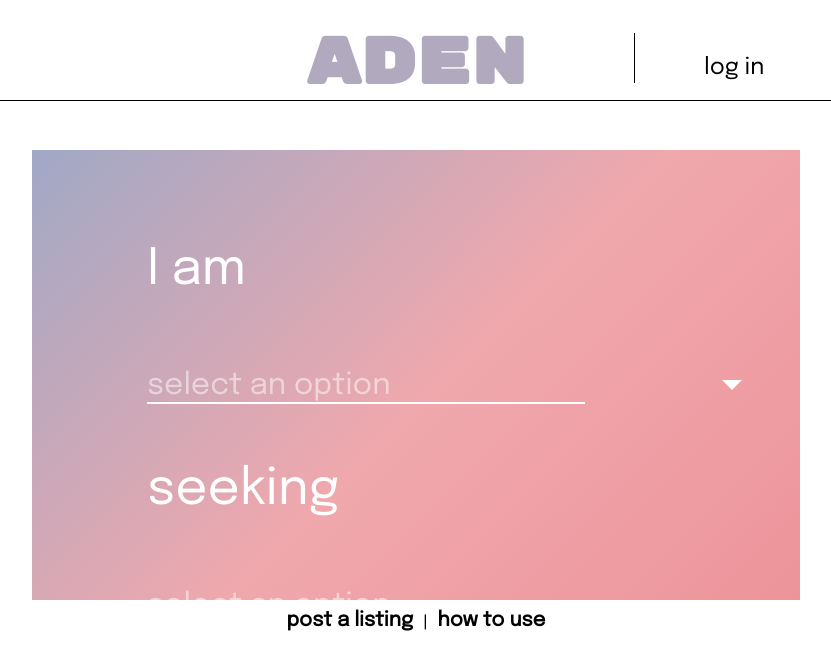
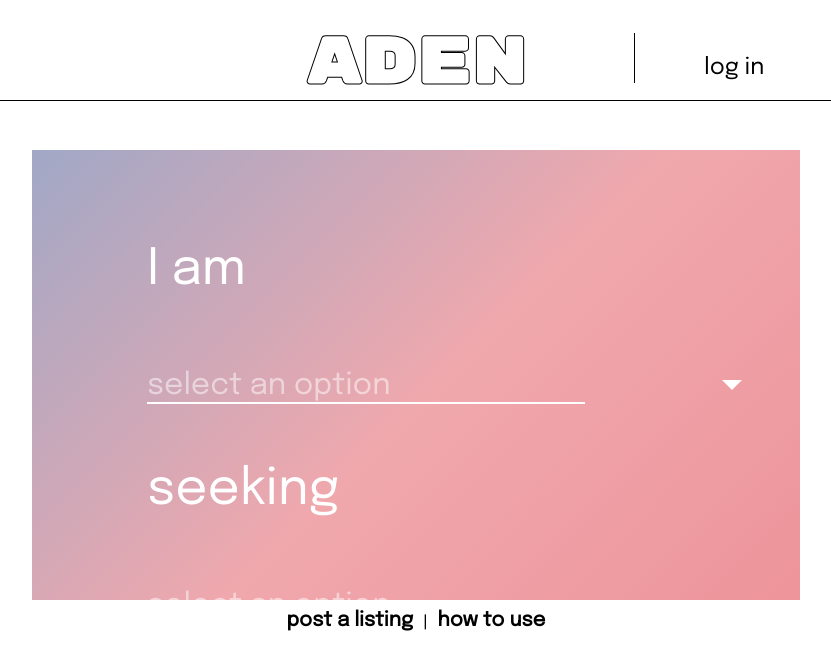
Before and after one commit to slv2k/aden, a React (Create React App) app in the folder client/: page / in a window 1280 px wide. Shown: the top 670 px of the page, without its empty margins (224-1055 px from the left). Built offline with nearby package versions, Linux system fonts and the light colour scheme; no server answers.

Commit message:
profile css

```diff
--- a/client/src/App.css
+++ b/client/src/App.css
@@ -17,11 +17,27 @@
   margin-top: 0px;
   padding-top: 23px;
   font-size: 65px;
-  color: #b1a9bd;
+  /* color: #b1a9bd; */
+  color: transparent;
+  user-select: none;
+
+
+  -webkit-text-stroke-width: 1px;
+  -webkit-text-stroke-color: black;
+  /* cursor: pointer; */
   /* background: -webkit-linear-gradient(0deg, #ea858c, #5295cb);
   background-clip: text;
   -webkit-background-clip: text;
   -webkit-text-fill-color: transparent; */
+}
+
+#header h1:hover {
+   /* background: -webkit-linear-gradient(0deg, #ea858c, #5295cb);
+   background-clip: text;
+   -webkit-background-clip: text;
+   -webkit-text-fill-color: transparent; */
+   /* background-size: 150% 150%;
+   animation: gradient 10s ease infinite; */
 }
 
 .filterdropdown {
--- a/client/src/App.js
+++ b/client/src/App.js
@@ -1,6 +1,28 @@
 import './App.css';
 import ListingsContainer from './components/ListingsContainer';
 import { useState, useEffect } from "react";
+
+/*
+
+TO DO:
+
+maybe:
+- fix comment post/delete
+- fix user bio patch
+
+definitely:
+- add map
+- add bookmark feature
+    - add column to users: "bookmarked"
+    - when user clicks button, collect id of selected listing and add to bookmarked array
+    - add populate usual listings area with bookmarks when profile page is shown
+
+GET DONE TODAY:
+- add post listing feature
+- add column to listing: "submittedby" to be shown on appropriate listings
+- more seed data
+
+*/
 
 function App() {
   const [showListings, toggleShowListings] = useState(false);
@@ -212,7 +234,10 @@ function App() {
 
   function handleHideProfilePage() {
     toggleShowProfilePage(false);
-    console.log("closed")
+
+    if (identity !== "" && service !== "" && location !== "") {
+      toggleShowListings(true)
+    }
   }
 
   function handleEditProfilePage() {
```
Also changed, not shown: 2 other files (tests, documents, lock files or other folders).
